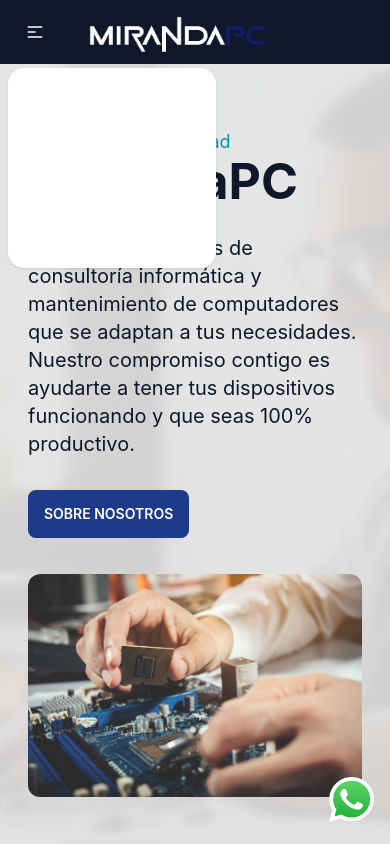
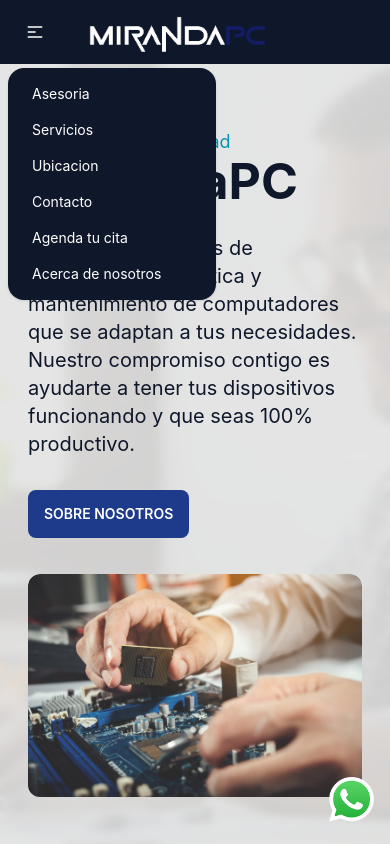
Before and after one commit to Valar789/miranda_pc, a Next.js app: page / in a window 390 px wide. Both pictures are taken after a click on the label 35 px from the left and 32 px from the top of the page. Shown: the top 844 px of the page. Built offline with nearby package versions, Linux system fonts and the light colour scheme.

Commit message:
fix ul nav responsive

```diff
--- a/components/Navbar.js
+++ b/components/Navbar.js
@@ -32,7 +32,7 @@ export default function NavBar() {
     >
       <div className="navbar-start">
         <div className="dropdown">
-          <label tabIndex={0} className="btn btn-ghost lg:hidden">
+          <label tabIndex={0} className="btn  btn-ghost lg:hidden">
             <svg
               xmlns="http://www.w3.org/2000/svg"
               className="h-5 w-5"
@@ -50,36 +50,21 @@ export default function NavBar() {
           </label>
           <ul
             tabIndex={0}
-            className="menu menu-compact dropdown-content mt-3 p-2 shadow bg-base-100 rounded-box w-52"
+            className="menu menu-compact dropdown-content mt-3 p-2 shadow bg-slate-900  rounded-box w-52"
           >
-            <li>
-              <Link href="#about">
-                <a>Acerca de nosotros</a>
+
+            <li tabIndex={0}>
+              <Link href="#asesoria">
+                <a className="justify-between">
+                  Asesoria
+                </a>
               </Link>
-            </li>
-            <li tabIndex={0}>
               <Link href="#servicios">
                 <a className="justify-between">
                   Servicios
-                  <svg
-                    className="fill-current"
-                    xmlns="http://www.w3.org/2000/svg"
-                    width="24"
-                    height="24"
-                    viewBox="0 0 24 24"
-                  >
-                    <path d="M8.59,16.58L13.17,12L8.59,7.41L10,6L16,12L10,18L8.59,16.58Z" />
-                  </svg>
                 </a>
               </Link>
-              <ul className="p-2 bg-gray-800">
-                <li>
-                  <a>Servicio 1</a>
-                </li>
-                <li>
-                  <a>Servicio 2</a>
-                </li>
-              </ul>
+
             </li>
             <li>
               <Link href="#ubicacion">
@@ -92,7 +77,14 @@ export default function NavBar() {
               </Link>
             </li>
             <li>
-              <a>Asistencia en linea</a>
+            <Link href="#contacto">
+                <a>Agenda tu cita</a>
+              </Link>
+            </li>
+            <li>
+              <Link href="#about">
+                <a>Acerca de nosotros</a>
+              </Link>
             </li>
           </ul>
         </div>
```
